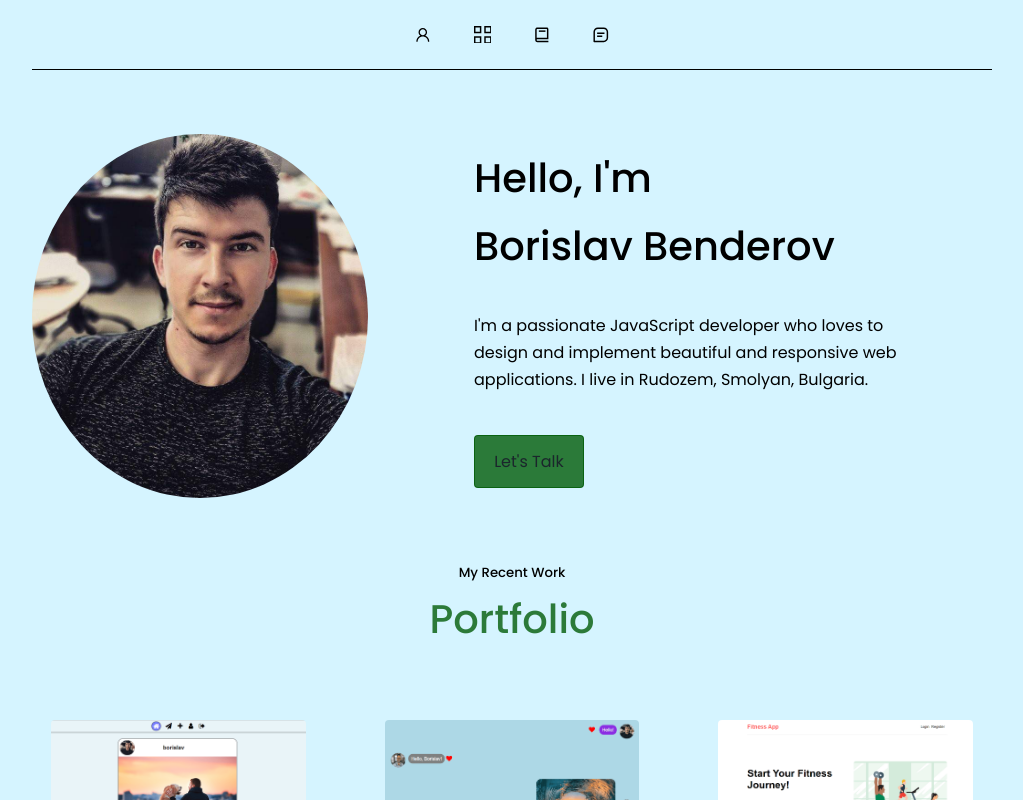
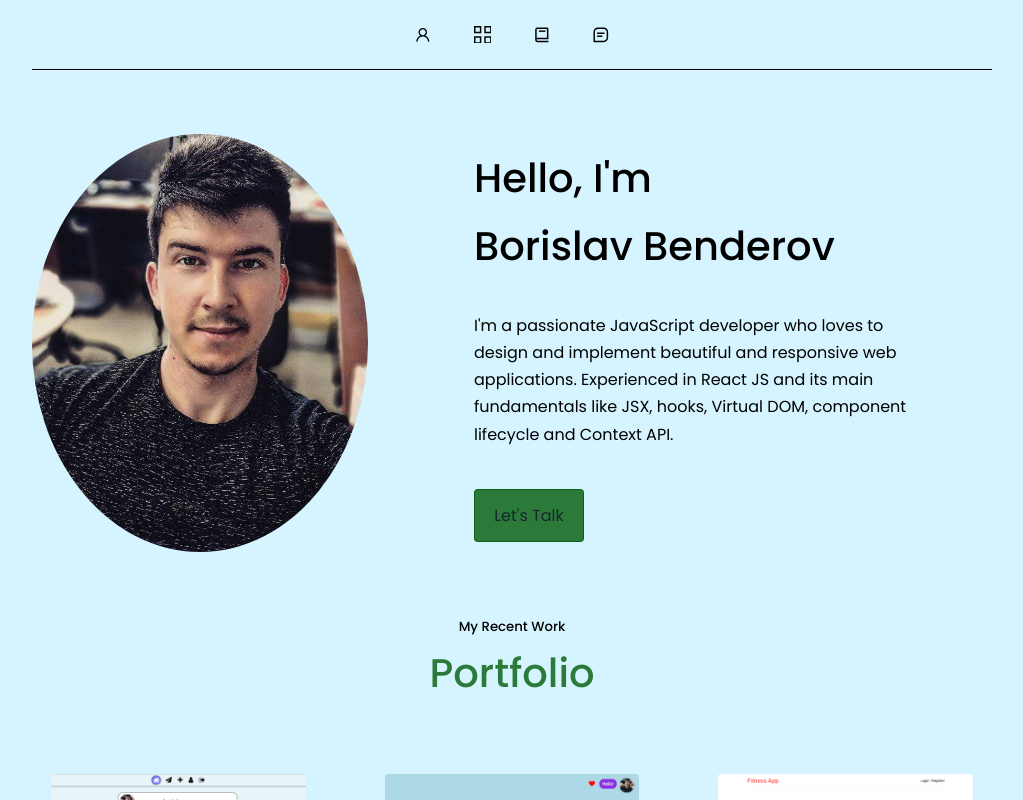
Before and after one commit to BorislavBenderov/my-react-portfolio, a React (Create React App) app: page / in a window 1280 px wide. Shown: the top 800 px of the page, without its empty margins (128-1151 px from the left). Built offline with nearby package versions, Linux system fonts and the light colour scheme.

Commit message:
Change title in about component

```diff
--- a/src/components/аbout/About.js
+++ b/src/components/аbout/About.js
@@ -16,7 +16,9 @@ export const About = () => {
                         <h1>Borislav Benderov</h1>
                     </div>
                     <p>
-                        I'm a passionate JavaScript developer who loves to design and implement beautiful and responsive web applications. I live in Rudozem, Smolyan, Bulgaria.
+                        I'm a passionate JavaScript developer who loves to design and implement beautiful and responsive web applications.
+                        Experienced in React JS and its main fundamentals like JSX, hooks, Virtual DOM, component lifecycle and Context
+                        API.
                     </p>
                     <a href="#contact" className='btn btn-primary'>Let's Talk</a>
                 </div>
```
